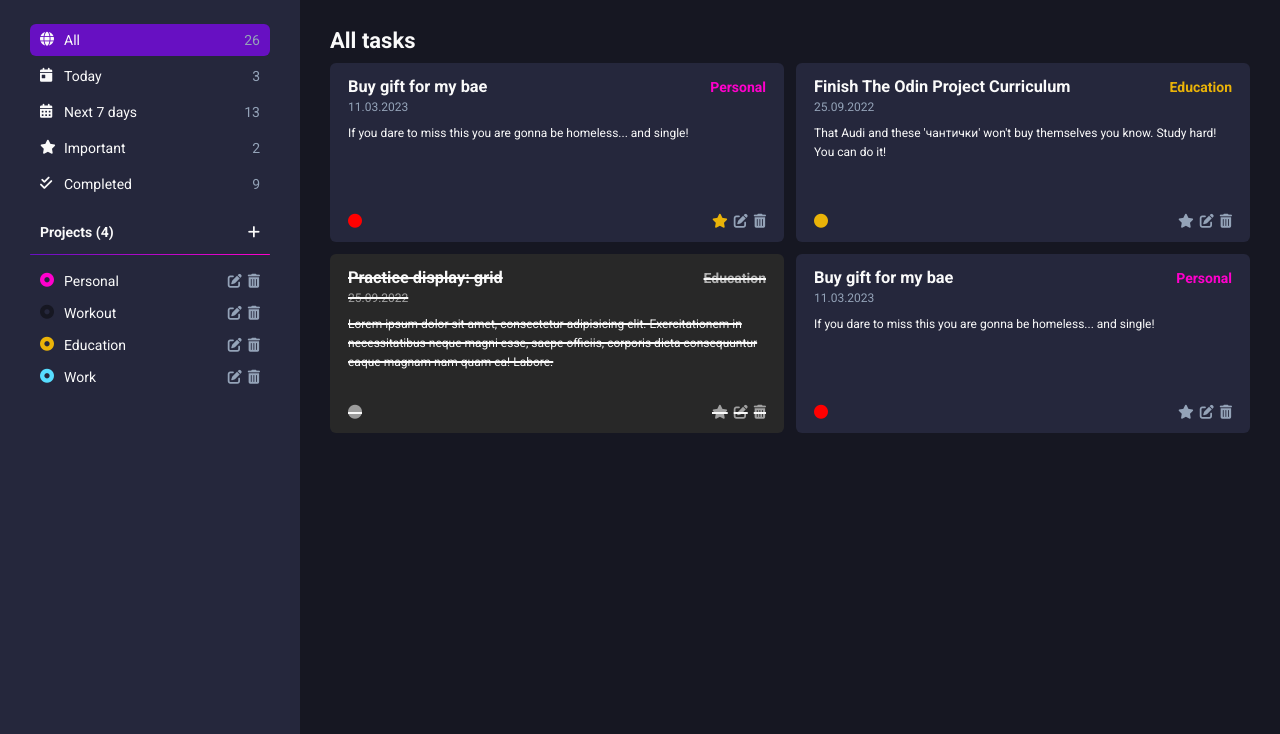
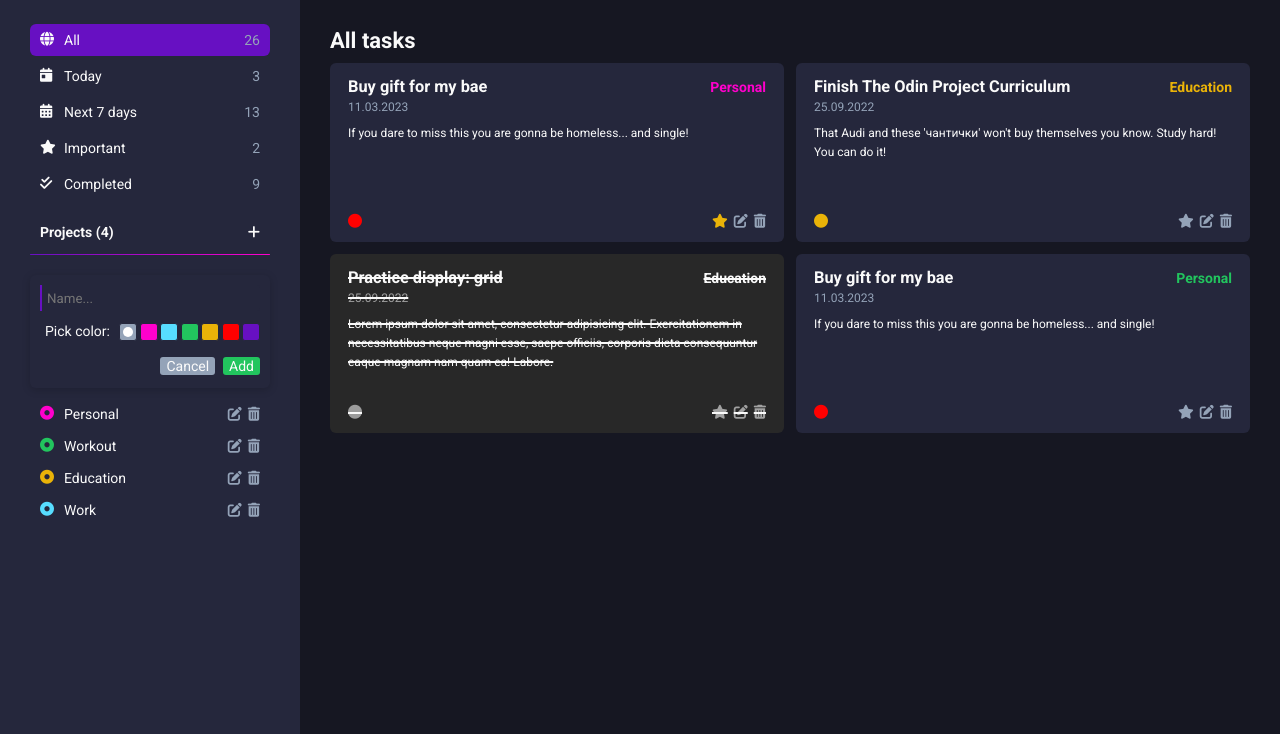
Before and after one commit to GDimitroff/atomic, a website built with webpack: page src/template.html in a window 1280 px wide. Both pictures are taken after a click on the icon 253 px from the left and 298 px from the top of the page. Shown: the part 66-800 px from the top of the page. Built offline with nearby package versions, Linux system fonts and the light colour scheme.

Commit message:
Add new project form, add style

```diff
--- a/src/index.js
+++ b/src/index.js
@@ -10,3 +10,9 @@ const changeTheme = document.querySelector('.header-right');
 changeTheme.addEventListener('click', (e) => {
   document.querySelector('body').classList.toggle('light');
 });
+
+const addNewProject = document.querySelector('.projects-header > .fa-plus');
+addNewProject.addEventListener('click', (e) => {
+  const divNewProject = document.querySelector('.new-project');
+  divNewProject.classList.toggle('show');
+});
--- a/src/main.css
+++ b/src/main.css
@@ -198,6 +198,154 @@ hr {
   margin: 1rem 0;
 }
 
+.new-project {
+  border-radius: 6px;
+  overflow: hidden;
+  height: 0;
+  margin: 0;
+  opacity: 0;
+  box-shadow: rgba(0, 0, 0, 0.180) 0px 2px 8px;
+  transition: all 0.7s ease;
+}
+
+.new-project.show {
+  opacity: 1;
+  height: 113px;
+  margin: 2rem 0 1rem 0;
+}
+
+.new-project-form {
+  display: flex;
+  flex-direction: column;
+  gap: 12px;
+  padding: 10px;
+}
+
+.colors {
+  display: flex;
+  justify-content: space-between;
+}
+
+.colors > p {
+  font-size: 1.4rem;
+  padding-left: 5px;
+}
+
+input {
+  border-radius: 3px;
+  font-family: inherit;
+  border: none;
+  border-left: 2px solid var(--primary-purple);
+  border-top-left-radius: 0px;
+  border-bottom-left-radius: 0px;
+  outline: none;
+  color: var(--text-color);
+  background-color: var(--secondary-background-color);
+  padding-left: 5px;
+  width: 100%;
+  height: 26px;
+  transition: all 0.7s ease;
+}
+
+input:focus {
+  background-color: var(--primary-background-color);
+  border-left: 2px solid var(--primary-pink);
+}
+
+input[type='radio'] {
+  position: relative;
+  appearance: none;
+  background-color: purple;
+  margin: 0;
+
+  color: #fafafa;
+  width: 18px;
+  height: 18px;
+  border: 1px solid var(--secondary-background-color);
+  border-radius: 3px;
+}
+
+input[type='radio']::before {
+  position: absolute;
+  top: 50%;
+  left: 50%;
+
+  content: '';
+  width: 10px;
+  height: 10px;
+  border-radius: 50%;
+  transform: translate(-50%, -50%) scale(0);
+  transition: 120ms transform ease-in-out;
+  box-shadow: inset 8px 8px #fff;
+}
+
+input[type='radio']:checked::before {
+  transform: translate(-50%, -50%) scale(1);
+}
+
+input[class='default'] {
+  background-color: var(--grey-text-color);
+}
+
+input[class='purple'] {
+  background-color: var(--primary-purple);
+}
+
+input[class='pink'] {
+  background-color: var(--primary-pink);
+}
+
+input[class='gold'] {
+  background-color: #eab308;
+}
+
+input[class='cyan'] {
+  background-color: var(--primary-cyan);
+}
+
+input[class='green'] {
+  background-color: #22c55e;
+}
+
+input[class='red'] {
+  background-color: #ff0000;
+}
+
+.new-project-actions {
+  display: flex;
+  justify-content: flex-end;
+  gap: 8px;
+}
+
+.new-project-actions > button {
+  font-family: inherit;
+  font-size: 1.4rem;
+  color: #fafafa;
+  border: 0;
+  padding: 0.1rem 0.6rem;
+  border-radius: 3px;
+  cursor: pointer;
+  transition: all 0.3s ease;
+}
+
+.btn-cancel {
+  background-color: var(--grey-text-color);
+}
+
+.btn-submit {
+  background-color: #22c55e;
+}
+
+.btn-cancel:hover,
+.btn-cancel:active {
+  background-color: #ff0000;
+}
+
+.btn-submit:hover,
+.btn-submit:active {
+  background-color: #22c55e;
+}
+
 .main {
   height: calc(100vh - 60px);
   margin-left: 300px;
@@ -285,15 +433,19 @@ hr {
   color: #eab308;
 }
 
+.default {
+  color: var(--grey-text-color);
+}
+
+.purple {
+  color: var(--primary-purple);
+}
+
 .pink {
   color: var(--primary-pink);
 }
 
-.dark {
-  color: var(--primary-background-color);
-}
-
-.darkgoldenrod {
+.gold {
   color: #eab308;
 }
 
@@ -301,16 +453,49 @@ hr {
   color: var(--primary-cyan);
 }
 
-.low {
+.green {
   color: #22c55e;
 }
 
-.medium {
-  color: #eab308;
+.red {
+  color: #ff0000;
 }
 
-.high {
-  color: #ff0000;
+.overlay {
+  position: fixed;
+  left: 0;
+  top: 0;
+  width: 100%;
+  height: 100%;
+  background: rgba(0, 0, 0, 0.7);
+  pointer-events: none;
+  opacity: 0;
+  transition: 0.5s ease;
+}
+
+.overlay.active {
+  opacity: 1;
+  pointer-events: auto;
+}
+
+.modal {
+  position: absolute;
+  top: 50%;
+  left: 50%;
+  max-width: 400px;
+  height: 400px;
+  border-radius: 6px;
+  color: var(--text-color);
+  background: var(--secondary-background-color);
+  transform: translate(-50%, -50%) scale(0);
+  transition: 0.5s ease;
+  pointer-events: auto;
+  overflow: hidden;
+  z-index: 2;
+}
+
+.modal.active {
+  transform: translate(-50%, -50%) scale(1);
 }
 
 @keyframes slide-down {
--- a/src/template.html
+++ b/src/template.html
@@ -93,6 +93,51 @@
 
         <hr />
 
+        <div class="new-project">
+          <form class="new-project-form">
+            <div class="input">
+              <label for="project-name">
+                <input
+                  type="text"
+                  id="project-name"
+                  placeholder="Name..."
+                  required
+                />
+              </label>
+            </div>
+
+            <div class="colors">
+              <p>Pick color: &nbsp;</p>
+              <label class="form-control">
+                <input type="radio" name="radio" class="default" checked />
+              </label>
+              <label class="form-control">
+                <input type="radio" name="radio" class="pink" />
+              </label>
+              <label class="form-control">
+                <input type="radio" name="radio" class="cyan" />
+              </label>
+              <label class="form-control">
+                <input type="radio" name="radio" class="green" />
+              </label>
+              <label class="form-control">
+                <input type="radio" name="radio" class="gold" />
+              </label>
+              <label class="form-control">
+                <input type="radio" name="radio" class="red" />
+              </label>
+              <label class="form-control">
+                <input type="radio" name="radio" class="purple" />
+              </label>
+            </div>
+
+            <div class="new-project-actions">
+              <button type="button" class="btn-cancel">Cancel</button>
+              <button type="submit" class="btn-submit">Add</button>
+            </div>
+          </form>
+        </div>
+
         <div class="projects-list">
           <div class="tile">
             <div class="tile-left">
@@ -106,7 +151,7 @@
           </div>
           <div class="tile">
             <div class="tile-left">
-              <i class="fa-solid fa-circle-dot dark"></i>
+              <i class="fa-solid fa-circle-dot green"></i>
               <p>Workout</p>
             </div>
             <div class="tile-right">
@@ -116,7 +161,7 @@
           </div>
           <div class="tile">
             <div class="tile-left">
-              <i class="fa-solid fa-circle-dot darkgoldenrod"></i>
+              <i class="fa-solid fa-circle-dot gold"></i>
               <p>Education</p>
             </div>
             <div class="tile-right">
@@ -155,7 +200,7 @@
               </p>
             </div>
             <div class="card-footer">
-              <i class="fa-solid fa-circle high"></i>
+              <i class="fa-solid fa-circle red"></i>
               <div class="card-actions">
                 <i class="fa-solid fa-star important"></i>
                 <i class="fa-solid fa-pen-to-square"></i>
@@ -167,7 +212,7 @@
           <div class="task-card">
             <div class="card-header">
               <h3>Finish The Odin Project Curriculum</h3>
-              <p class="darkgoldenrod">Education</p>
+              <p class="gold">Education</p>
             </div>
             <p class="card-date">25.09.2022</p>
             <div class="card-content">
@@ -177,7 +222,7 @@
               </p>
             </div>
             <div class="card-footer">
-              <i class="fa-solid fa-circle medium"></i>
+              <i class="fa-solid fa-circle gold"></i>
               <div class="card-actions">
                 <i class="fa-solid fa-star"></i>
                 <i class="fa-solid fa-pen-to-square"></i>
@@ -201,7 +246,7 @@
               </p>
             </div>
             <div class="card-footer">
-              <i class="fa-solid fa-circle low"></i>
+              <i class="fa-solid fa-circle green"></i>
               <div class="card-actions">
                 <i class="fa-solid fa-star"></i>
                 <i class="fa-solid fa-pen-to-square"></i>
@@ -213,7 +258,7 @@
           <div class="task-card">
             <div class="card-header">
               <h3>Buy gift for my bae</h3>
-              <p class="pink">Personal</p>
+              <p class="green">Personal</p>
             </div>
             <p class="card-date">11.03.2023</p>
             <div class="card-content">
@@ -223,7 +268,7 @@
               </p>
             </div>
             <div class="card-footer">
-              <i class="fa-solid fa-circle high"></i>
+              <i class="fa-solid fa-circle red"></i>
               <div class="card-actions">
                 <i class="fa-solid fa-star"></i>
                 <i class="fa-solid fa-pen-to-square"></i>
@@ -234,5 +279,8 @@
         </div>
       </div>
     </main>
+
+    <div class="overlay"></div>
+    <div class="modal"></div>
   </body>
 </html>
```
